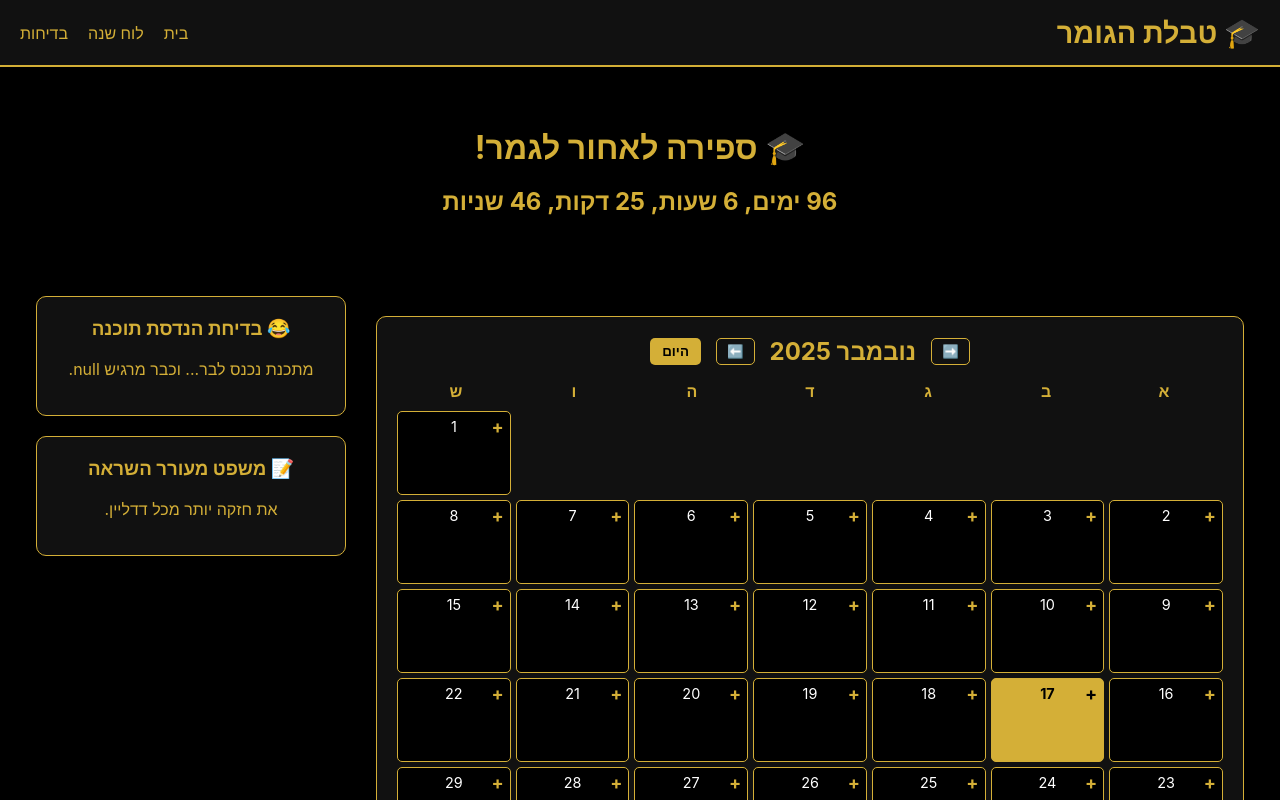
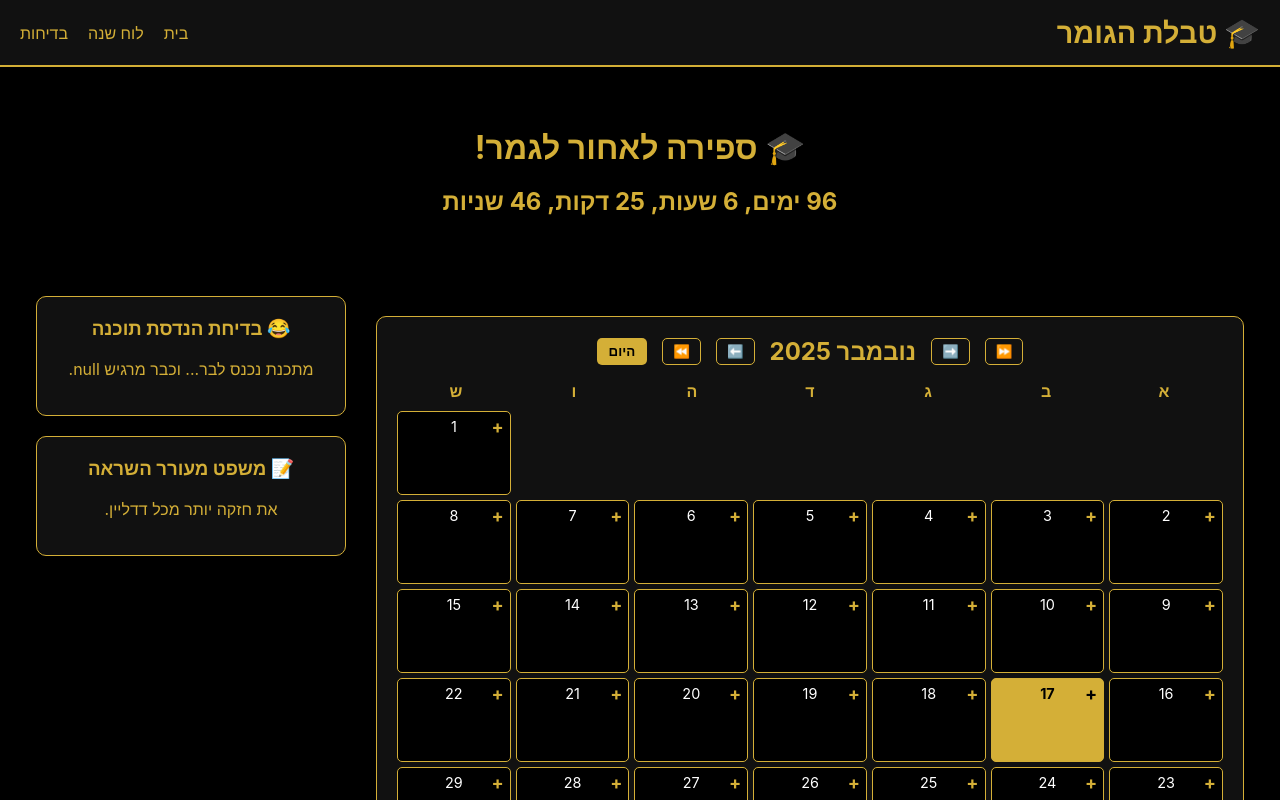
Before and after one commit to Talya2003/Hagomer, a React (Create React App) app in the folder gomeret-frontend/: page / in a window 1280 px wide. Shown: the top 800 px of the page. Built offline with nearby package versions, Linux system fonts and the light colour scheme.

Commit message:
Add year navigation buttons to calendar header

```diff
--- a/gomeret-frontend/src/components/CalendarGrid.jsx
+++ b/gomeret-frontend/src/components/CalendarGrid.jsx
@@ -267,6 +267,19 @@ const CalendarGrid = () => {
                 }}
             >
                 <button
+                    onClick={() => setYear(prev => prev - 1)}
+                    style={{
+                        background: "none",
+                        border: "1px solid #D4AF37",
+                        color: "#D4AF37",
+                        padding: "5px 10px",
+                        borderRadius: "5px",
+                        cursor: "pointer",
+                    }}
+                >
+                    ⏩
+                </button>
+                <button
                     onClick={prevMonth}
                     style={{
                         background: "none",
@@ -296,6 +309,20 @@ const CalendarGrid = () => {
                     }}
                 >
                     ⬅️
+                </button>
+
+                <button
+                    onClick={() => setYear(prev => prev + 1)}
+                    style={{
+                        background: "none",
+                        border: "1px solid #D4AF37",
+                        color: "#D4AF37",
+                        padding: "5px 10px",
+                        borderRadius: "5px",
+                        cursor: "pointer",
+                    }}
+                >
+                    ⏪
                 </button>
 
                 <button
```
